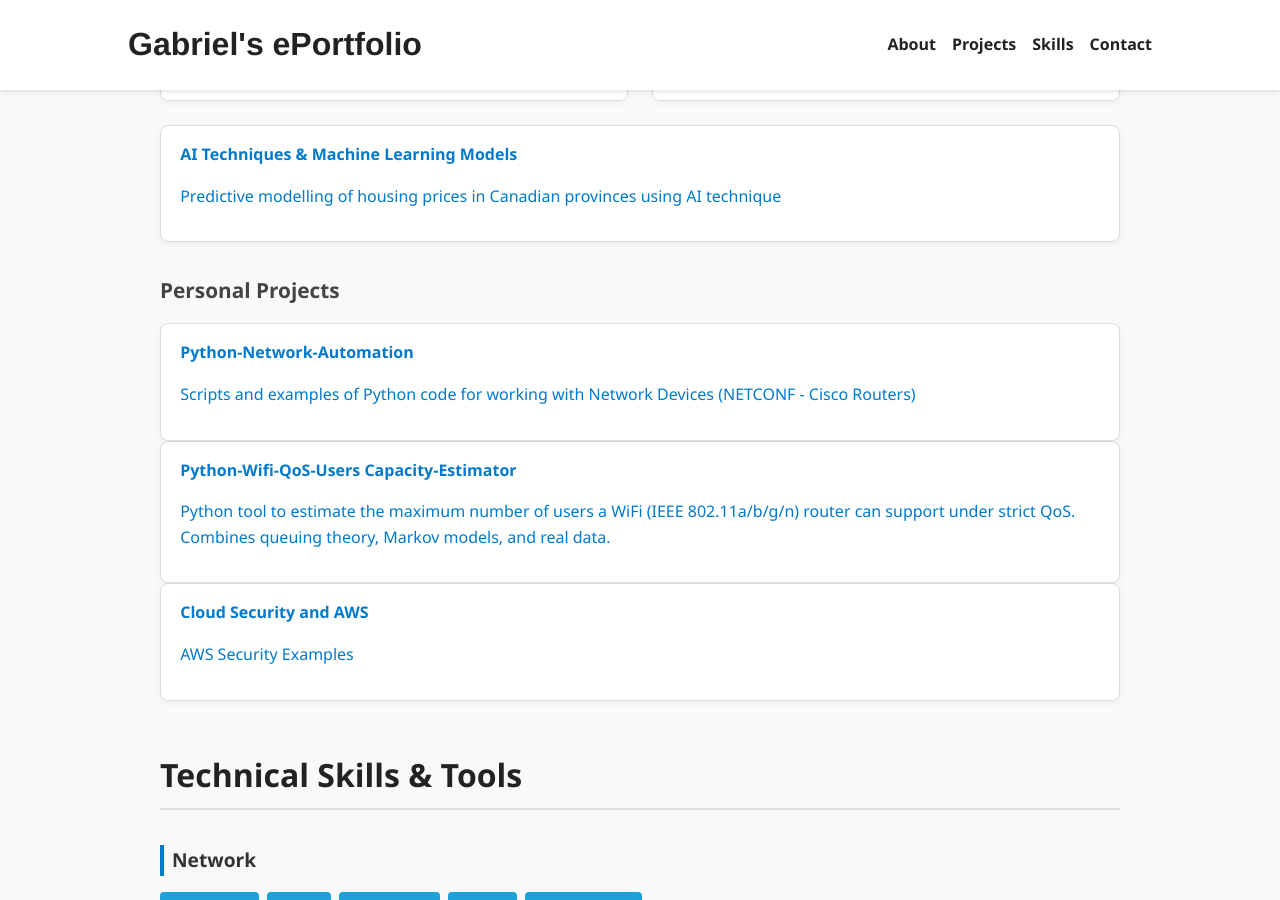
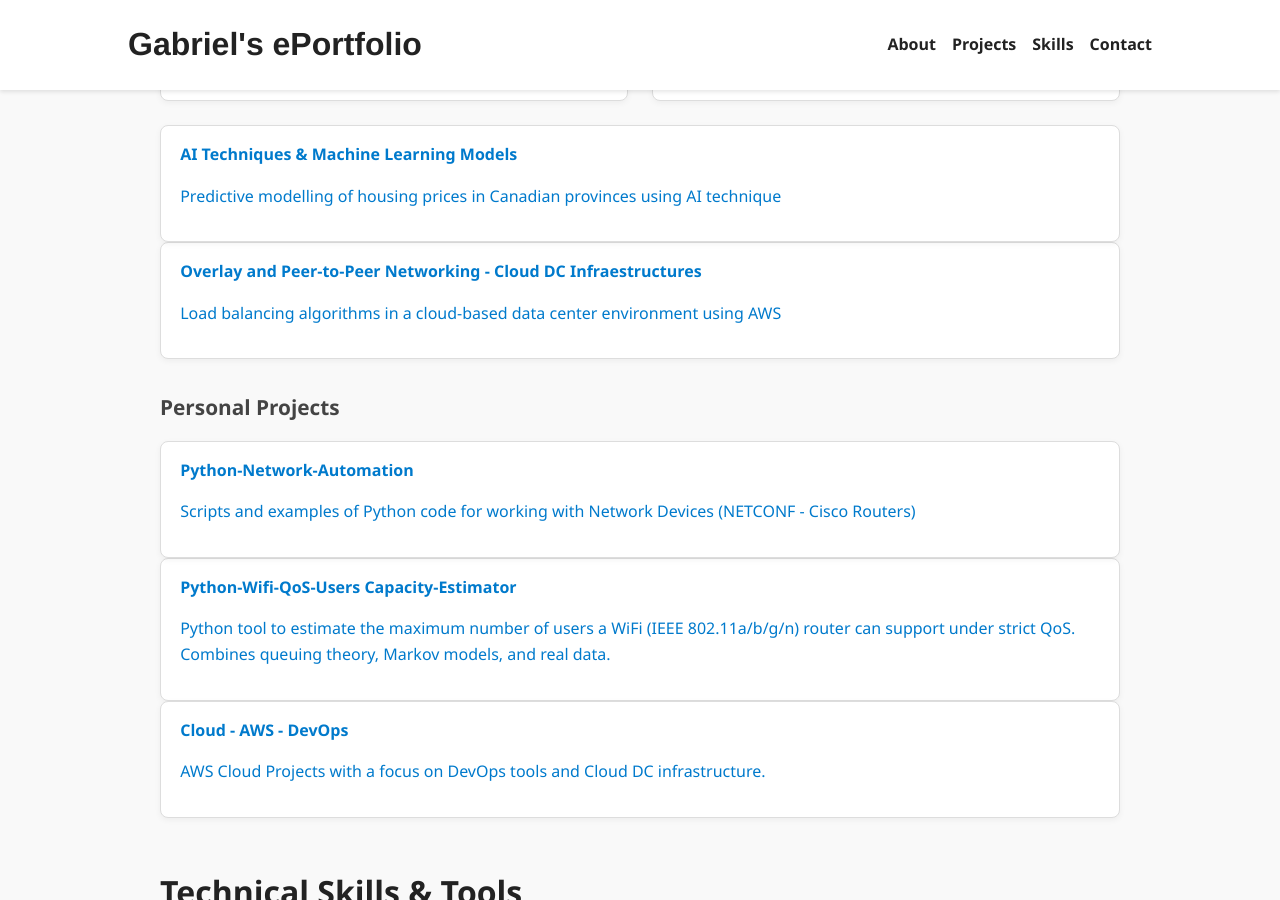
Before and after one commit to GabrielNetSec/GabrielNetSec.github.io, a Jekyll site: the page index.html, which Jekyll copies as it is, in a window 1280 px wide and 900 px high, scrolled down 1830 px. Built offline with Jekyll 4.4.1, drawn with Linux system fonts in a browser that asks for light colours.

Commit message:
Update index.html

```diff
--- a/index.html
+++ b/index.html
@@ -107,6 +107,13 @@
     </div>
   </div>
 
+   <div class="project-card">
+      <h4>Overlay and Peer-to-Peer Networking -  Cloud DC Infraestructures</h4>
+      <p><a href="https://github.com/GabrielNetSec/Cloud-AWS-DevOps-Projects/tree/main/load-balancer-algorithms-aws" target="_blank">Load balancing algorithms in a cloud-based data center environment using AWS</a></p>
+    </div>
+  </div>
+
+
   <h3>Personal Projects</h3>
   <div class="project-grid">
     <div class="project-card">
@@ -122,8 +129,8 @@
   </div>
 
    <div class="project-card">
-      <h4>Cloud Security and AWS</h4>
-      <p><a href="https://github.com/GabrielNetSec/AWS-Security-Examples" target="_blank">AWS Security Examples</a></p>
+      <h4>Cloud - AWS - DevOps</h4>
+      <p><a href="https://github.com/GabrielNetSec/Cloud-AWS-DevOps-Projects" target="_blank">AWS Cloud Projects with a focus on DevOps tools and Cloud DC infrastructure.</a></p>
     </div>
 
 </section>
```
